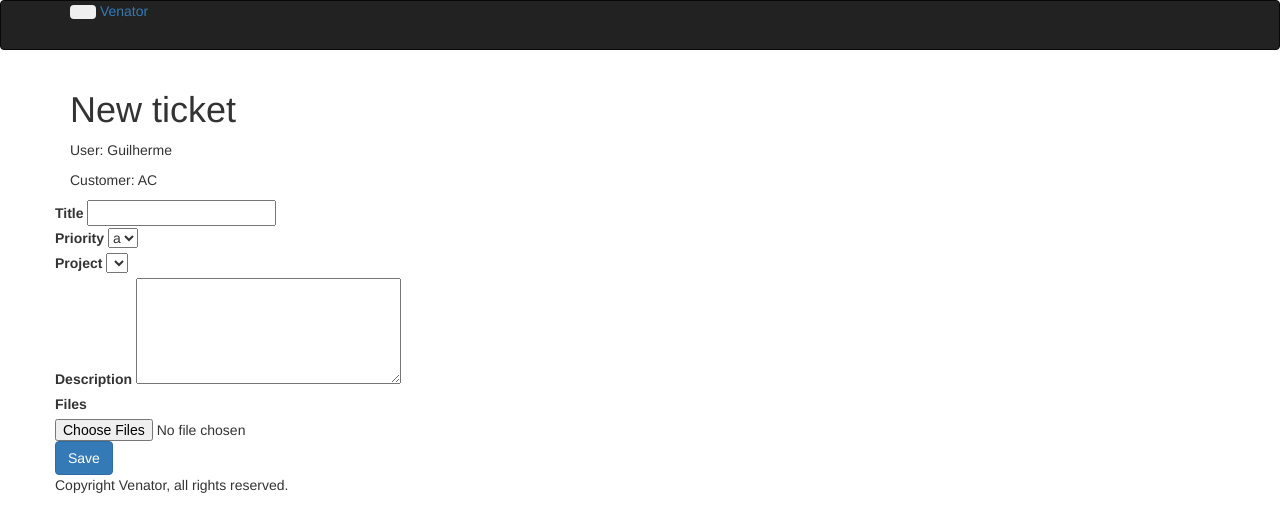
After one commit to guilhermevs/venator, a Django app: template venator/core/templates/new.html in a window 1280 px wide. The commit adds this page. Shown: the top 532 px of the page. Run offline with Django 3.2, Linux system fonts and the light colour scheme; the template is opened without the code that fills it, so the values that code supplies are empty; some libraries are stand-ins or nearby versions.

Commit message:
New demand html.

```diff
--- /dev/null
+++ b/venator/core/templates/new.html
@@ -0,0 +1,47 @@
+{% extends 'site.html' %}
+{% block body %}
+<h1>New ticket</h1>
+<p>User: Guilherme</p>
+<p>Customer: AC</p>
+<form action="">
+  <div class="row">
+    <div class="span6">
+      <label for="">Title</label>
+      <input type="text" class="input-block-level">
+    </div>
+  </div>
+  <div class="row">
+    <div class="span6">
+      <label for="">Priority</label>
+      <select name="" id="">
+        {% for i in 'asdf' %}
+        <option value="">{{ i }}</option>
+        {% endfor %}
+      </select>
+    </div>
+  </div>
+  <div class="row">
+    <div class="span6">
+      <label for="">Project</label>
+      <select name="" id=""></select>
+    </div>
+  </div>
+  <div class="row">
+    <div class="span9">
+      <label for="">Description</label>
+      <textarea class="input-block-level" name="" id="" cols="30" rows="5"></textarea>
+    </div>
+  </div>
+  <div class="row">
+    <div class="span12">
+      <label for="">Files</label>
+      <input type="file" name="" multiple id="">
+    </div>
+  </div>
+  <div class="row">
+    <div class="span6">
+      <button class="btn btn-primary">Save</button>
+    </div>
+  </div>
+</form>
+{% endblock %}
--- a/venator/core/templates/site.html
+++ b/venator/core/templates/site.html
@@ -17,7 +17,7 @@
         <div class="nav-collapse collapse">
           <ul class="nav">
             <li class="">
-              <a href="">New demand</a>
+              <a href="/demand/new">New demand</a>
             </li>
             <li class="">
               <a href="">Reports</a>
--- a/venator/core/urls.py
+++ b/venator/core/urls.py
@@ -6,5 +6,6 @@ from venator.core.views import Homepage
 urlpatterns = patterns(
     'venator.core.views',
     url(r'^$', Homepage.as_view(), name='homepage'),
-    url(r'^(?P<page>\w+)/$', 'pages', name='pages')
+    url(r'^(?P<page>\w+)/$', 'pages', name='pages'),
+    url(r'^demand/(?P<page>\w+)/$', 'pages')
 )
```
